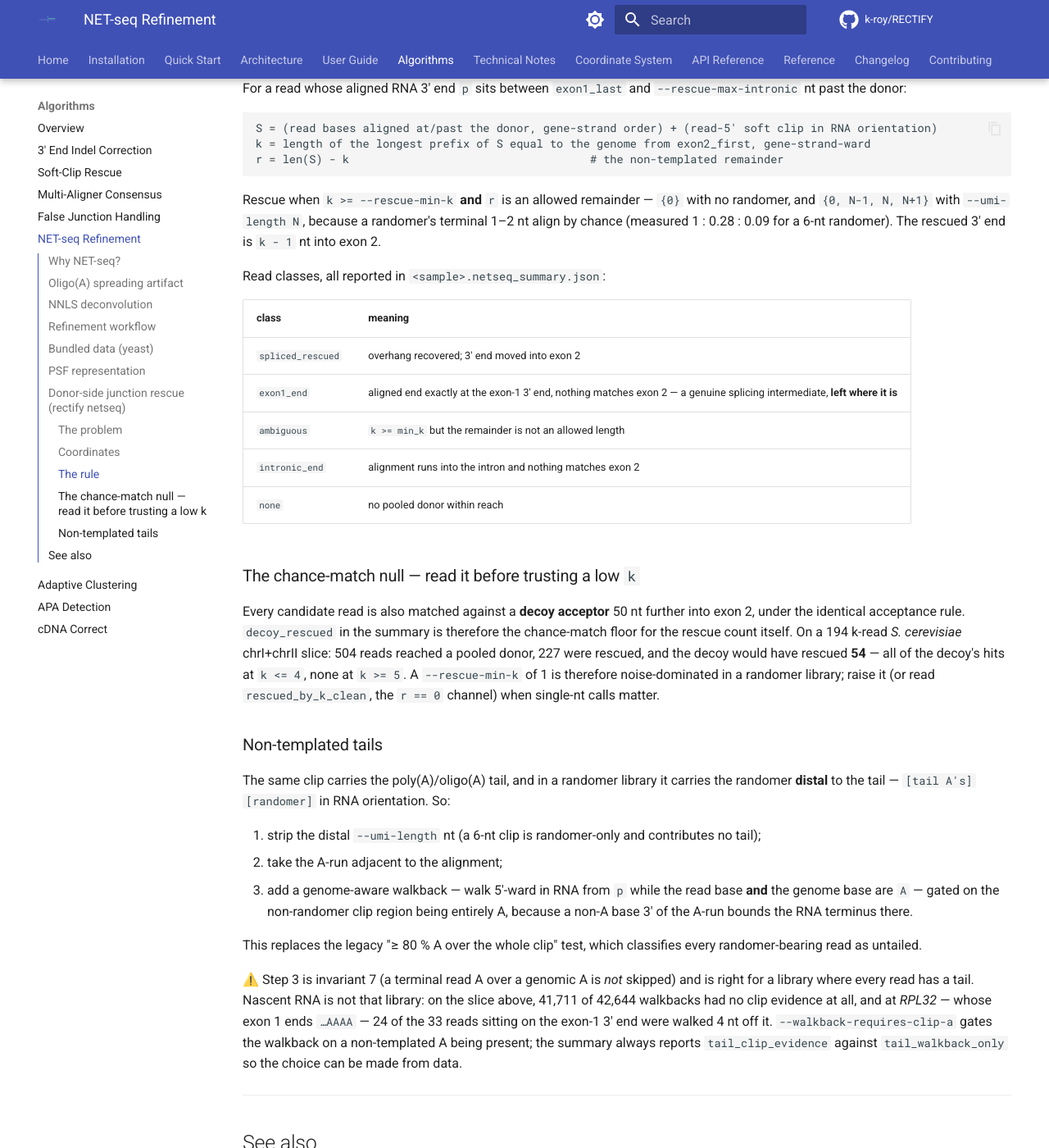
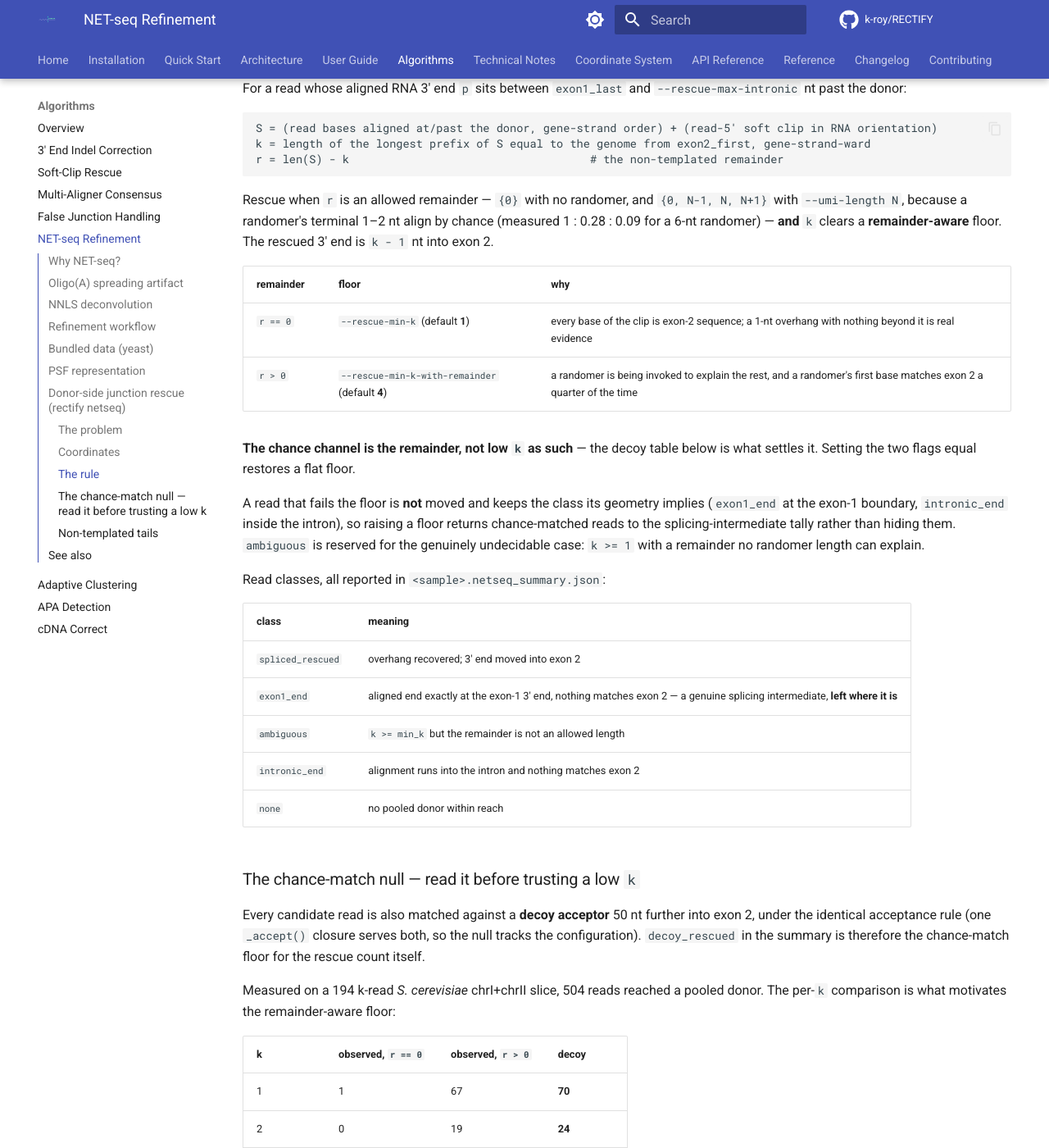
Before and after one commit to k-roy/RECTIFY, an MkDocs documentation site: the page built from docs/algorithms/netseq_refinement.md, in a window 1280 px wide and 1400 px high, scrolled down 4898 px. Shown: the whole window at 82% size. Built offline with MkDocs 1.6.1 and Material for MkDocs 9.7.7, drawn with Linux system fonts in a browser that asks for light colours; comment, search, counter and statistics services are not loaded; the version menu is left out; some of the changed text lies outside the part shown.

Commit message:
docs(netseq): the remainder-aware floor, the new defaults, and the per-k decoy table
docs/algorithms/netseq_refinement.md now carries the two-floor acceptance rule with the reason
(`r == 0` is real evidence at k=1; `r > 0` invokes a randomer whose first base matches exon 2 a
quarter of the time), the "fails the floor -> keeps its geometric class" rule, and the per-k
observed-vs-decoy table that motivated the split:

  k     r==0   r>0    decoy
  1     1      67     70
  2     0      19     24
  3     0      6      10
  4     5      8      2
  >=5   123    32     0

plus the walkback default flip with both sides of the measurement. The user-guide flag table and
KNOWN_ISSUES are updated to match: the entry is no longer "two judgement calls you must make" but
"two calibrated defaults, and here is what reverting them costs".

Claude-Session: https://claude.ai/code/session_01LzLn6KthGcodWngr4nE4kB

````diff
--- a/docs/algorithms/netseq_refinement.md
+++ b/docs/algorithms/netseq_refinement.md
@@ -204,9 +204,23 @@ k = length of the longest prefix of S equal to the genome from exon2_first, gene
 r = len(S) - k                                    # the non-templated remainder
 ```
 
-Rescue when `k >= --rescue-min-k` **and** `r` is an allowed remainder — `{0}` with no randomer, and
-`{0, N-1, N, N+1}` with `--umi-length N`, because a randomer's terminal 1–2 nt align by chance
-(measured 1 : 0.28 : 0.09 for a 6-nt randomer). The rescued 3' end is `k - 1` nt into exon 2.
+Rescue when `r` is an allowed remainder — `{0}` with no randomer, and `{0, N-1, N, N+1}` with
+`--umi-length N`, because a randomer's terminal 1–2 nt align by chance (measured 1 : 0.28 : 0.09 for
+a 6-nt randomer) — **and** `k` clears a **remainder-aware** floor. The rescued 3' end is `k - 1` nt
+into exon 2.
+
+| remainder | floor | why |
+|---|---|---|
+| `r == 0` | `--rescue-min-k` (default **1**) | every base of the clip is exon-2 sequence; a 1-nt overhang with nothing beyond it is real evidence |
+| `r > 0` | `--rescue-min-k-with-remainder` (default **4**) | a randomer is being invoked to explain the rest, and a randomer's first base matches exon 2 a quarter of the time |
+
+**The chance channel is the remainder, not low `k` as such** — the decoy table below is what settles
+it. Setting the two flags equal restores a flat floor.
+
+A read that fails the floor is **not** moved and keeps the class its geometry implies (`exon1_end` at
+the exon-1 boundary, `intronic_end` inside the intron), so raising a floor returns chance-matched
+reads to the splicing-intermediate tally rather than hiding them. `ambiguous` is reserved for the
+genuinely undecidable case: `k >= 1` with a remainder no randomer length can explain.
 
 Read classes, all reported in `<sample>.netseq_summary.json`:
 
@@ -221,11 +235,24 @@ Read classes, all reported in `<sample>.netseq_summary.json`:
 ### The chance-match null — read it before trusting a low `k`
 
 Every candidate read is also matched against a **decoy acceptor** 50 nt further into exon 2, under
-the identical acceptance rule. `decoy_rescued` in the summary is therefore the chance-match floor
-for the rescue count itself. On a 194 k-read *S. cerevisiae* chrI+chrII slice: 504 reads reached a
-pooled donor, 227 were rescued, and the decoy would have rescued **54** — all of the decoy's hits at
-`k <= 4`, none at `k >= 5`. A `--rescue-min-k` of 1 is therefore noise-dominated in a randomer
-library; raise it (or read `rescued_by_k_clean`, the `r == 0` channel) when single-nt calls matter.
+the identical acceptance rule (one `_accept()` closure serves both, so the null tracks the
+configuration). `decoy_rescued` in the summary is therefore the chance-match floor for the rescue
+count itself.
+
+Measured on a 194 k-read *S. cerevisiae* chrI+chrII slice, 504 reads reached a pooled donor. The
+per-`k` comparison is what motivates the remainder-aware floor:
+
+| k | observed, `r == 0` | observed, `r > 0` | decoy |
+|---|---|---|---|
+| 1 | 1 | 67 | **70** |
+| 2 | 0 | 19 | **24** |
+| 3 | 0 | 6 | **10** |
+| 4 | 5 | 8 | 2 |
+| ≥5 | 123 | 32 | **0** |
+
+At `k <= 3` the randomer channel is at or below the decoy rate; at `k >= 4` it separates cleanly, and
+the decoy never reaches `k >= 4` at all. With the default floors the run rescues **160 reads at a
+`decoy_rescued` of 0**; with a flat `min_k = 1` it rescued 227 at a floor of 54.
 
 ### Non-templated tails
 
@@ -241,12 +268,19 @@ The same clip carries the poly(A)/oligo(A) tail, and in a randomer library it ca
 This replaces the legacy "≥ 80 % A over the whole clip" test, which classifies every
 randomer-bearing read as untailed.
 
-⚠️ Step 3 is invariant 7 (a terminal read A over a genomic A is *not* skipped) and is right for a
-library where every read has a tail. Nascent RNA is not that library: on the slice above, 41,711 of
-42,644 walkbacks had no clip evidence at all, and at *RPL32* — whose exon 1 ends `…AAAA` — 24 of the
-33 reads sitting on the exon-1 3' end were walked 4 nt off it. `--walkback-requires-clip-a` gates
-the walkback on a non-templated A being present; the summary always reports `tail_clip_evidence`
-against `tail_walkback_only` so the choice can be made from data.
+🔴 **Step 3 is gated by default in `rectify netseq`, and that is a deliberate departure from
+invariant 7.** Not skipping a terminal read A that matches a genomic A is right for a library where
+every read has a tail. Nascent RNA is not that library. Measured on the slice above, running the
+walkback unconditionally: 42,644 reads walked back, **41,711 of them with no clip evidence at all**,
+22.06 % of ALL ends moved — and at *RPL32*, whose exon 1 ends `…AAAA`, **24 of the 33 reads sitting
+on the exon-1 3' end were walked 4 nt off it, taking that peak from 33 to 1**. That peak is the
+splicing-intermediate signal.
+
+With the gate on (`--walkback-requires-clip-a`, the default) the same run moves 0.56 % of ends, the
+*RPL32* exon-1 peak reads 33 → 29, and the CPA tails are untouched where they are real (*TEF2*
+`tail >= 3` is 57.9 % either way). `--walkback-unconditional` restores invariant-7 behaviour for a
+poly(A)-selected input. The summary always reports `tail_clip_evidence` against
+`tail_walkback_only`, so the choice stays checkable from data.
 
 ---
 
````
Also changed, not shown: KNOWN_ISSUES.md (+22 -15 lines), docs/user_guide/commands/netseq.md (+4 -2 lines).
